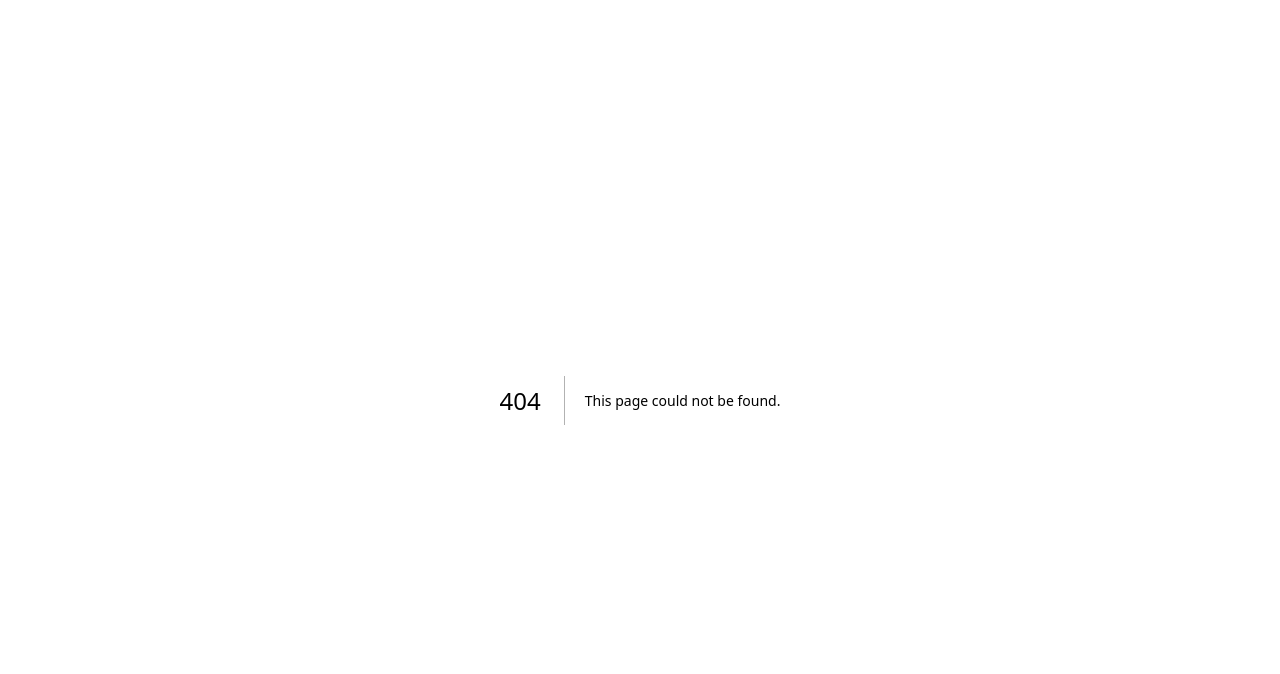
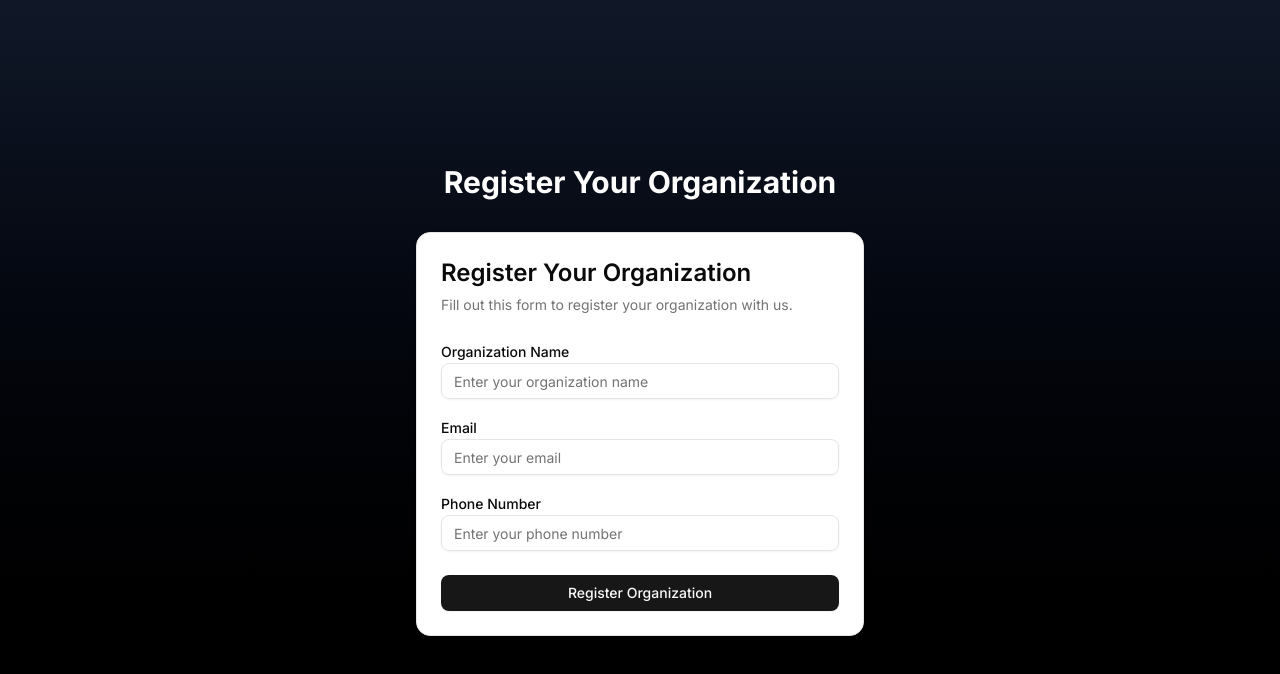
Before and after one commit to ArvinH16/tamid_massTexter_next, a Next.js app: page /register in a window 1280 px wide. Before the commit this address had no page. Shown: the top 674 px of the page. Built offline with nearby package versions, Linux system fonts and the light colour scheme.

Commit message:
made register organization form work and made the supabase table for it

```diff
--- /dev/null
+++ b/src/app/api/register-org/route.ts
@@ -0,0 +1,44 @@
+import { NextResponse } from 'next/server';
+import { supabaseAdmin } from '@/lib/supabase';
+
+export async function POST(request: Request) {
+    try {
+        const data = await request.json();
+
+        // Validate the incoming data
+        if (!data.organizationName || !data.email || !data.phoneNumber) {
+            return NextResponse.json(
+                { error: 'Missing required fields' },
+                { status: 400 }
+            );
+        }
+
+        // Use the admin client to bypass RLS policies
+        const { error } = await supabaseAdmin!.from('pending_orgs').insert([
+            {
+                organization_name: data.organizationName,
+                email: data.email,
+                phone_number: data.phoneNumber,
+            }
+        ]);
+
+        if (error) {
+            console.error('Error inserting data:', error);
+            return NextResponse.json(
+                { error: 'Failed to register organization' },
+                { status: 500 }
+            );
+        }
+
+        return NextResponse.json(
+            { message: 'Organization registration submitted successfully' },
+            { status: 200 }
+        );
+    } catch (error) {
+        console.error('Error processing request:', error);
+        return NextResponse.json(
+            { error: 'Internal server error' },
+            { status: 500 }
+        );
+    }
+}
--- /dev/null
+++ b/src/app/register/page.tsx
@@ -0,0 +1,18 @@
+import { OrganizationRegisterForm } from '@/components/OrganizationRegisterForm';
+import { Metadata } from 'next';
+
+export const metadata: Metadata = {
+  title: 'Register Organization - Mass Texter',
+  description: 'Register your organization with Mass Texter',
+};
+
+export default function RegisterPage() {
+  return (
+    <div className="min-h-screen flex items-center justify-center p-4 bg-gradient-to-b from-gray-900 to-black">
+      <div className="w-full max-w-md">
+        <h1 className="text-3xl font-bold text-center text-white mb-8">Register Your Organization</h1>
+        <OrganizationRegisterForm />
+      </div>
+    </div>
+  );
+}
--- /dev/null
+++ b/src/components/OrganizationRegisterForm.tsx
@@ -0,0 +1,148 @@
+'use client';
+
+import { useState } from 'react';
+import { z } from 'zod';
+import { useForm } from 'react-hook-form';
+import { zodResolver } from '@hookform/resolvers/zod';
+import { Button } from '@/components/ui/button';
+import { Input } from '@/components/ui/input';
+import { Label } from '@/components/ui/label';
+import { Card, CardContent, CardDescription, CardFooter, CardHeader, CardTitle } from '@/components/ui/card';
+import { Alert, AlertDescription } from '@/components/ui/alert';
+import { useRouter } from 'next/navigation';
+
+const formSchema = z.object({
+  organizationName: z.string().min(2, {
+    message: "Organization name must be at least 2 characters.",
+  }),
+  email: z.string().email({
+    message: "Please enter a valid email address.",
+  }),
+  phoneNumber: z.string().regex(/^\+?[0-9]{10,15}$/, {
+    message: "Please enter a valid phone number.",
+  }),
+});
+
+type FormValues = z.infer<typeof formSchema>;
+
+export function OrganizationRegisterForm() {
+  const [isSubmitting, setIsSubmitting] = useState(false);
+  const [submitError, setSubmitError] = useState<string | null>(null);
+  const [submitSuccess, setSubmitSuccess] = useState(false);
+  const router = useRouter();
+
+  const form = useForm<FormValues>({
+    resolver: zodResolver(formSchema),
+    defaultValues: {
+      organizationName: '',
+      email: '',
+      phoneNumber: '',
+    },
+  });
+
+  const onSubmit = async (data: FormValues) => {
+    setIsSubmitting(true);
+    setSubmitError(null);
+
+    try {
+      const response = await fetch('/api/register-org', {
+        method: 'POST',
+        headers: {
+          'Content-Type': 'application/json',
+        },
+        body: JSON.stringify(data),
+      });
+
+      const result = await response.json();
+
+      if (!response.ok) {
+        throw new Error(result.error || 'Failed to register organization');
+      }
+
+      setSubmitSuccess(true);
+      setTimeout(() => {
+        router.push('/');
+      }, 2000);
+    } catch (error: any) {
+      setSubmitError(error.message || 'An error occurred while submitting the form');
+    } finally {
+      setIsSubmitting(false);
+    }
+  };
+
+  return (
+    <Card className="w-full max-w-md mx-auto">
+      <CardHeader>
+        <CardTitle className="text-2xl">Register Your Organization</CardTitle>
+        <CardDescription>
+          Fill out this form to register your organization with us.
+        </CardDescription>
+      </CardHeader>
+      <CardContent>
+        {submitSuccess ? (
+          <Alert className="bg-green-50 border-green-500 text-green-700">
+            <AlertDescription>
+              Registration successful! We'll review your information and get back to you soon.
+            </AlertDescription>
+          </Alert>
+        ) : (
+          <form onSubmit={form.handleSubmit(onSubmit)} className="space-y-4">
+            <div className="space-y-2">
+              <Label htmlFor="organizationName">Organization Name</Label>
+              <Input
+                id="organizationName"
+                {...form.register('organizationName')}
+                placeholder="Enter your organization name"
+              />
+              {form.formState.errors.organizationName && (
+                <p className="text-sm text-red-500">{form.formState.errors.organizationName.message}</p>
+              )}
+            </div>
+
+            <div className="space-y-2">
+              <Label htmlFor="email">Email</Label>
+              <Input
+                id="email"
+                type="email"
+                {...form.register('email')}
+                placeholder="Enter your email"
+              />
+              {form.formState.errors.email && (
+                <p className="text-sm text-red-500">{form.formState.errors.email.message}</p>
+              )}
+            </div>
+
+            <div className="space-y-2">
+              <Label htmlFor="phoneNumber">Phone Number</Label>
+              <Input
+                id="phoneNumber"
+                {...form.register('phoneNumber')}
+                placeholder="Enter your phone number"
+              />
+              {form.formState.errors.phoneNumber && (
+                <p className="text-sm text-red-500">{form.formState.errors.phoneNumber.message}</p>
+              )}
+            </div>
+
+            {submitError && (
+              <Alert className="bg-red-50 border-red-500 text-red-700">
+                <AlertDescription>{submitError}</AlertDescription>
+              </Alert>
+            )}
+          </form>
+        )}
+      </CardContent>
+      {!submitSuccess && (
+        <CardFooter>
+          <Button
+            className="w-full"
+            onClick={form.handleSubmit(onSubmit)}
+            disabled={isSubmitting}
+          >
+            {isSubmitting ? 'Submitting...' : 'Register Organization'}
+          </Button>
+        </CardFooter>
+      )}
+    </Card>
+  );
+}
```
Also changed, not shown: package.json (+5 -2 lines), 1 other file (tests, documents, lock files or other folders).
